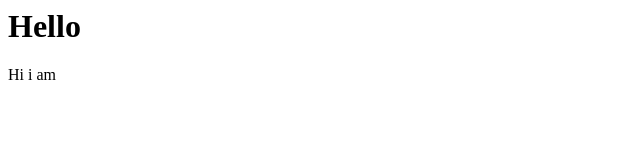
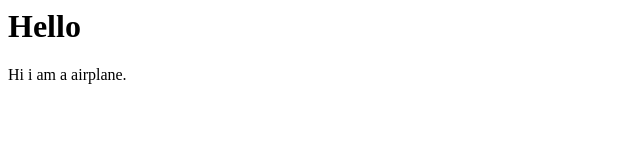
Before and after one commit to JimmySniffsFeet/-24-7, a plain HTML site: page index.html in a window 1280 px wide. Shown: the full height of the page, 0-640 px from the left. Drawn offline with Linux system fonts and the light colour scheme.

Commit message:
Update index.html

```diff
--- a/index.html
+++ b/index.html
@@ -1,5 +1,5 @@
 <html>
 
   <h1>Hello</h1>
-  <p1> Hi i am </p1>
+  <p1> Hi i am a airplane.</p1>
 </html>
```
